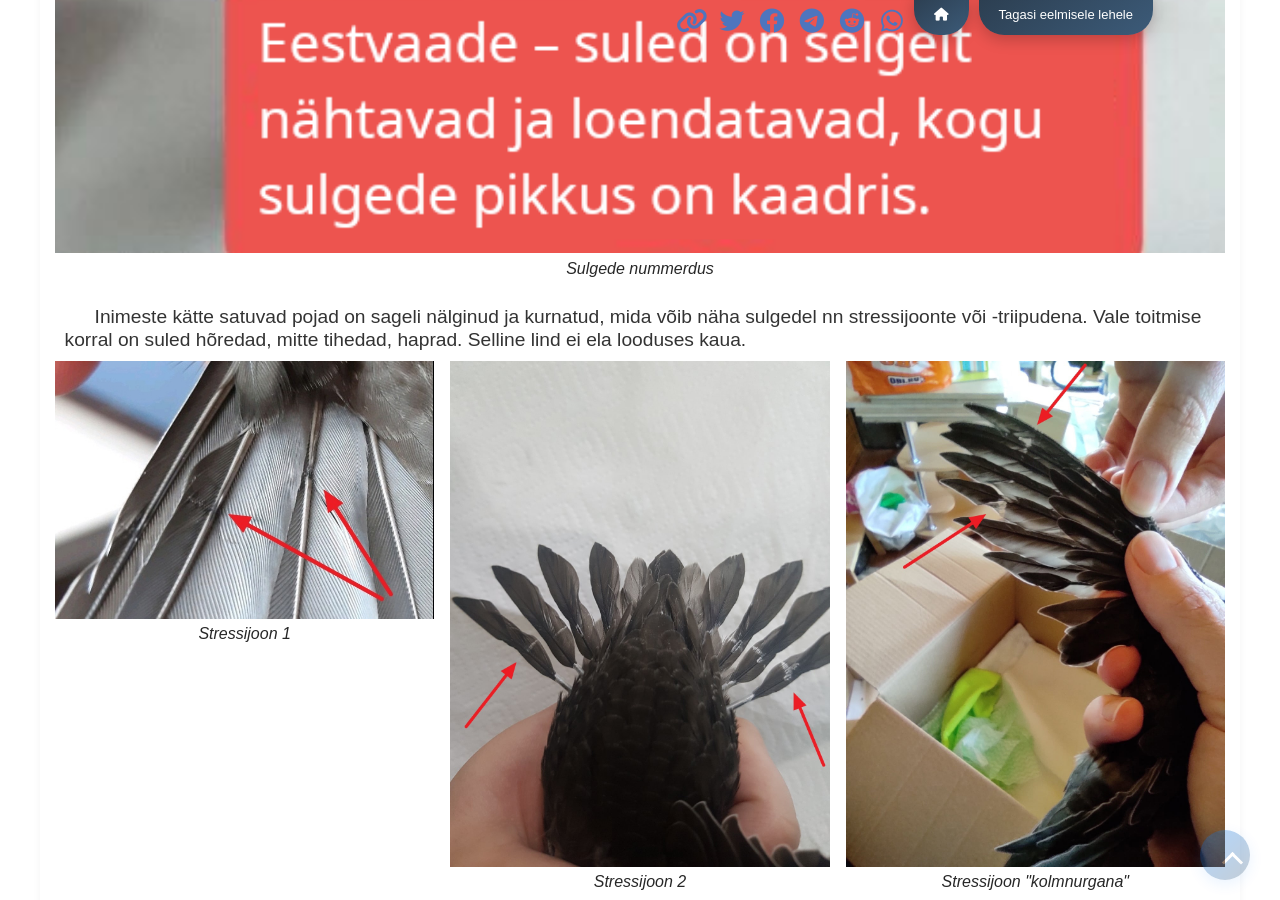
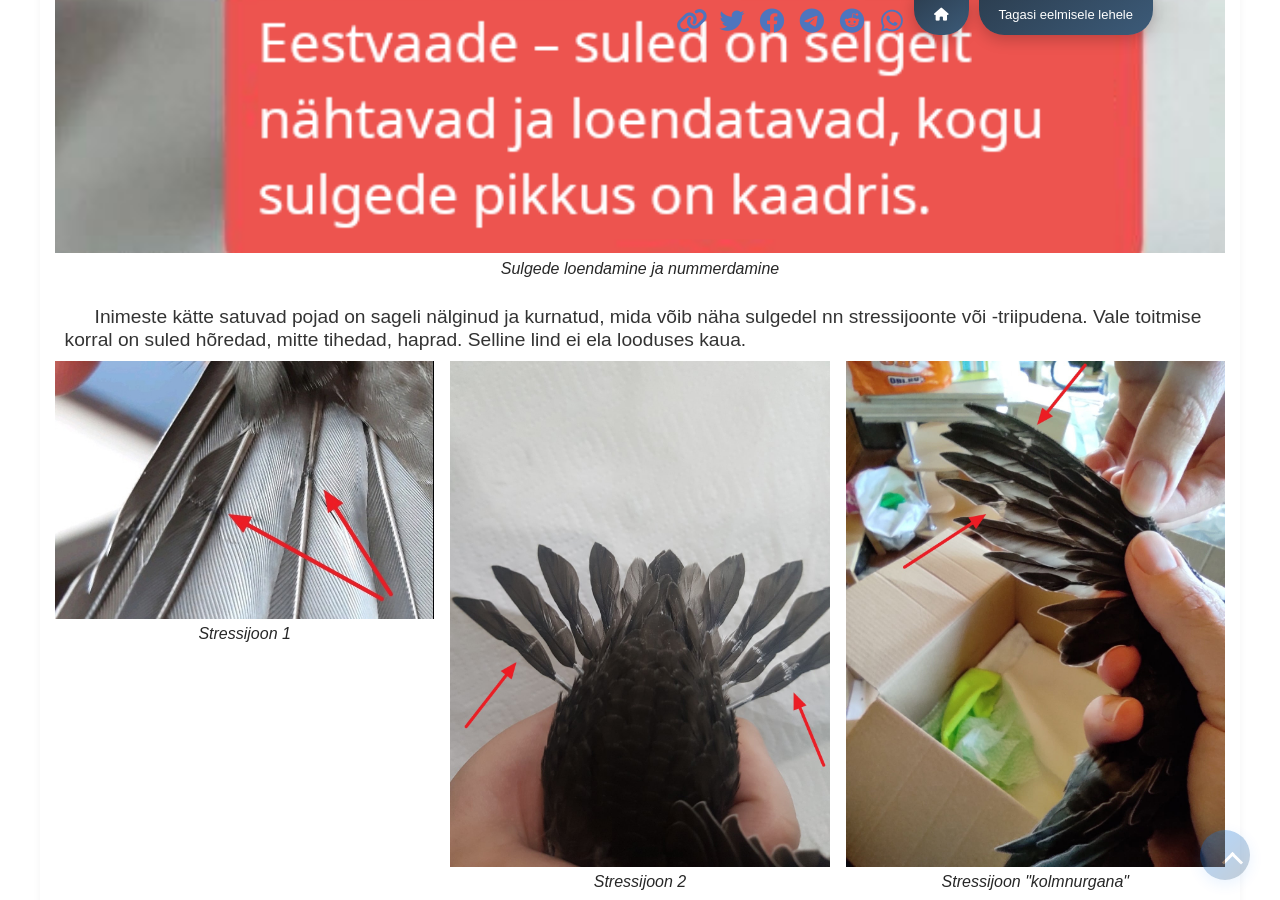
Before and after one commit to loodus-wiki/apus-apus, a Jekyll site: the page built from docs/est/back-to-nature.md, in a window 1280 px wide and 900 px high, scrolled down 3962 px. Built offline with Jekyll 4.4.1, drawn with Linux system fonts in a browser that asks for light colours.

Commit message:
Sulgede loendamine ja nummerdamine

```diff
--- a/docs/est/back-to-nature.md
+++ b/docs/est/back-to-nature.md
@@ -65,7 +65,7 @@ Pärast pesast lahkumist on piiritaja kodu taevas. Piiritajad ei naase pesadesse
 <div class="image-gallery">
 <figure>
     <img  data-fancybox="my-gallery"  src="../assets/images/fethers-count-est.png" frameborder="0">
-    <figcaption>Sulgede nummerdus</figcaption>
+    <figcaption>Sulgede loendamine ja nummerdamine</figcaption>
 </figure>
 </div>
 
```
Also changed, not shown: docs/ru/back-to-nature.md (+1 -1 lines).
